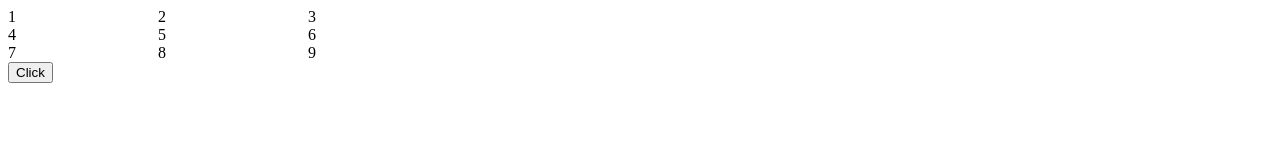
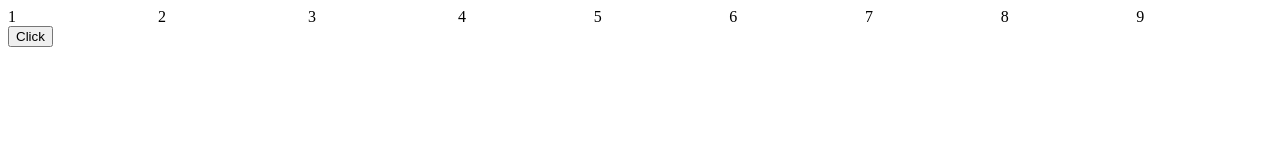
Before and after one commit to revmc/secondGrid, a plain HTML site: page index.html in a window 1280 px wide. Both pictures are taken after a click on the button "Click". Drawn offline with nearby package versions, Linux system fonts and the light colour scheme.

Commit message:
Adding functionality to change the grid flow direction when the button is clicked.

```diff
--- a/index.html
+++ b/index.html
@@ -8,10 +8,19 @@
 			grid-template-columns: repeat(3, 150px);
 			grid-template-rows: auto;
 		}
+		.columnFlow {
+			grid-auto-flow: column;
+		}
 	</style>
+	<script src="https://code.jquery.com/jquery-3.1.1.min.js" integrity="sha256-hVVnYaiADRTO2PzUGmuLJr8BLUSjGIZsDYGmIJLv2b8=" crossorigin="anonymous"></script>
 	<script>
 		function changeGridFlowDirection() {
+
+			var gridContainer = $('#gridContainer');
 			console.log('Running changeGridFlowDirection()...');
+			console.log(gridContainer.hasClass('columnFlow'));
+			gridContainer.toggleClass('columnFlow');
+
 		}
 	</script>
 </head>
```
